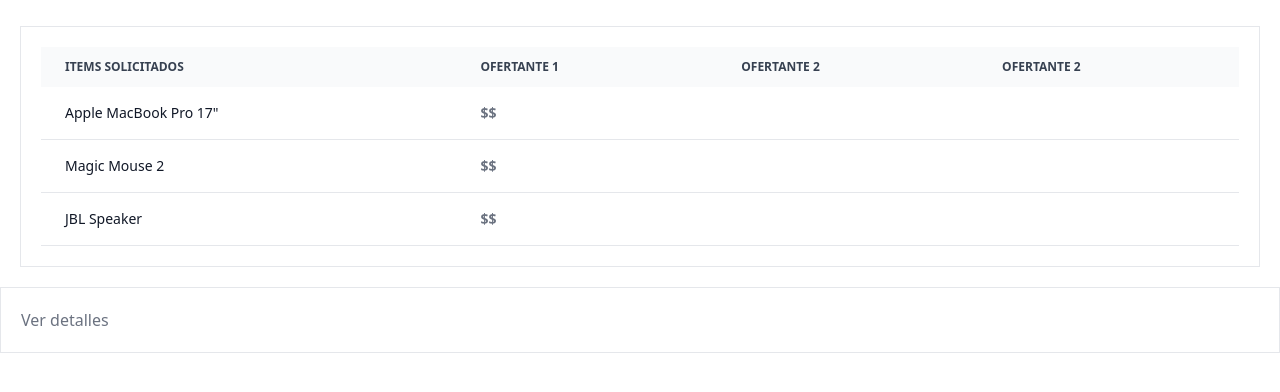
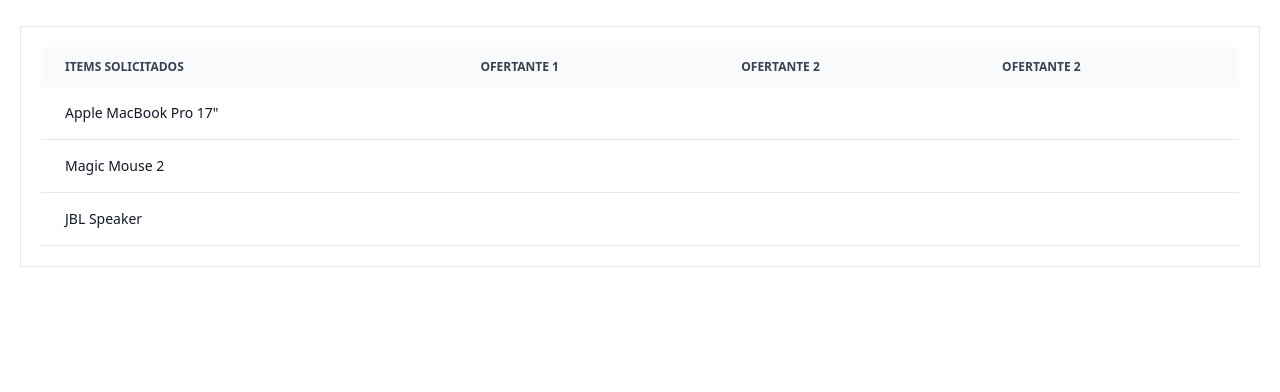
Before and after one commit to Paolovg95/users-management, a Django app: page /licitacion/1/ in a window 1280 px wide. Shown: the part 254-646 px from the top of the page. Run offline with Django 4.2, Linux system fonts and the light colour scheme; a user stored in the database is signed in; data comes from the database, SQL or seed files in the repository; both versions use the stored data as it was after the commit; lists and menus that the app fills with data are empty; style sheets or scripts are compiled from the project's sources; some libraries are stand-ins or nearby versions.

Commit message:
Refactor template licitacion detail, price comparison

```diff
--- a/licitaciones/views.py
+++ b/licitaciones/views.py
@@ -34,12 +34,15 @@ def view_licitacion(request, id=None):
         data['licitacion'] = licitacion
         data['items_solicitados'] = items_solicitados
 
-        # SUPERUSER or OWNER of Licitacion can see all the offers
+        # SUPERUSER or OWNER of LICITACION can see all the offers
         if user.is_superuser:
             ofertas = licitacion.oferta_set.all()
             data['ofertas'] = ofertas
         else:
             oferta = licitacion.oferta_set.filter(empresa=user.userprofile.empresa).first()
+
             if oferta:
+                oferta_items = oferta.ofertaitem_set.all()
                 data['oferta'] = oferta
+                data['oferta_items'] = oferta_items
     return render(request, "read_licitacion_detail.html", data)
--- a/templates/read_licitacion_detail.html
+++ b/templates/read_licitacion_detail.html
@@ -33,9 +33,6 @@
                     Item name
                 </th>
                 <th scope="col" class="px-6 py-3">
-                    Offered
-                </th>
-                <th scope="col" class="px-6 py-3">
                     Price
                 </th>
             </tr>
@@ -44,25 +41,13 @@
           {% for licitacion_item in licitacion.licitacionitem_set.all %}
             <tr class="bg-white border-b dark:bg-gray-800 dark:border-gray-700">
               <th scope="row" class="px-6 py-4 font-medium text-gray-900 whitespace-nowrap dark:text-white">
-                  {{licitacion_item.nombre}}
+                  {{ licitacion_item.nombre}}
               </th>
-              {% if licitacion_item.ofertaitem_set.all %}
-                {% for licitacion_item_oferta in licitacion_item.ofertaitem_set.all %}
-                  {% for ofertaitem in oferta.ofertaitem_set.all %}
-                    {% if ofertaitem == licitacion_item_oferta %}
-                      <td class="px-6 py-3">
-                        <svg class="w-[48px] h-[48px] text-gray-800 dark:text-white" aria-hidden="true" xmlns="http://www.w3.org/2000/svg" width="24" height="24" fill="green" viewBox="0 0 24 24">
-                          <path fill-rule="evenodd" d="M2 12C2 6.477 6.477 2 12 2s10 4.477 10 10-4.477 10-10 10S2 17.523 2 12Zm13.707-1.293a1 1 0 0 0-1.414-1.414L11 12.586l-1.793-1.793a1 1 0 0 0-1.414 1.414l2.5 2.5a1 1 0 0 0 1.414 0l4-4Z" clip-rule="evenodd"/>
-                        </svg>
-                      </td>
-                      <td class="px-6 py-3 text-gray-900 font-extrabold">${{ ofertaitem.price }}</td>
-                    {% endif %}
-                  {% endfor %}
-                {% endfor %}
-              {% else %}
-                <td class="px-6 py-3">-</td>
-                <td class="px-6 py-3"><strong>-</strong></td>
-              {% endif %}
+              {% for oferta_item in oferta_items %}
+                {% if oferta_item.licitacion_item == licitacion_item %}
+                  <td>{{ oferta_item.price }}</td>
+                {% endif %}
+              {% endfor %}
             </tr>
           {% endfor %}
         </tbody>
@@ -91,48 +76,11 @@
                   <th scope="row" class="px-6 py-4 font-medium text-gray-900 whitespace-nowrap dark:text-white">
                     {{ item.nombre }}
                   </th>
-                    {% if item.ofertaitem_set.all|length == 0 %}
-                      <td class="px-6 py-3">
-                        <strong>None</strong>
-                      </td>
-                    {% else %}
-                    <td class="px-6 py-3">
-                      <strong>$$</strong>
-                    </td>
-                      <!-- {% for oferta_item in item.ofertaitem_set.all %}
-                        <td class="px-6 py-3">
-                          <strong>${{ oferta_item.price }}</strong>
-                        </td>
-                      {% endfor %} -->
-                    {% endif %}
-                </tr>
               {% endfor %}
             </tbody>
         </table>
       </div>
     </div>
-
-
   {% endif %}
 </div>
-
-
-
-
-
-<div x-data="{ open: false }">
-  <h2>
-    <button type="button" class="flex items-center justify-between w-full p-5 font-medium rtl:text-right text-gray-500 border border-gray-200 focus:ring-4 focus:ring-gray-200 dark:focus:ring-gray-800 dark:border-gray-700 dark:text-gray-400 hover:bg-gray-100 dark:hover:bg-gray-800 gap-3" x-on:click="open = ! open">
-      Ver detalles
-    </button>
-  </h2>
-  <div :class="open ? '' : 'hidden'">
-    <div class="p-5 border border-t-0 border-gray-200 dark:border-gray-700">
-      <p class="mb-2 text-gray-500 dark:text-gray-400">The main difference is that the core components from Flowbite are open source under the MIT license, whereas Tailwind UI is a paid product. Another difference is that Flowbite relies on smaller and standalone components, whereas Tailwind UI offers sections of pages.</p>
-    </div>
-  </div>
-</div>
-
-
-
 {% endblock content %}
```
Also changed, not shown: db.sqlite3.
